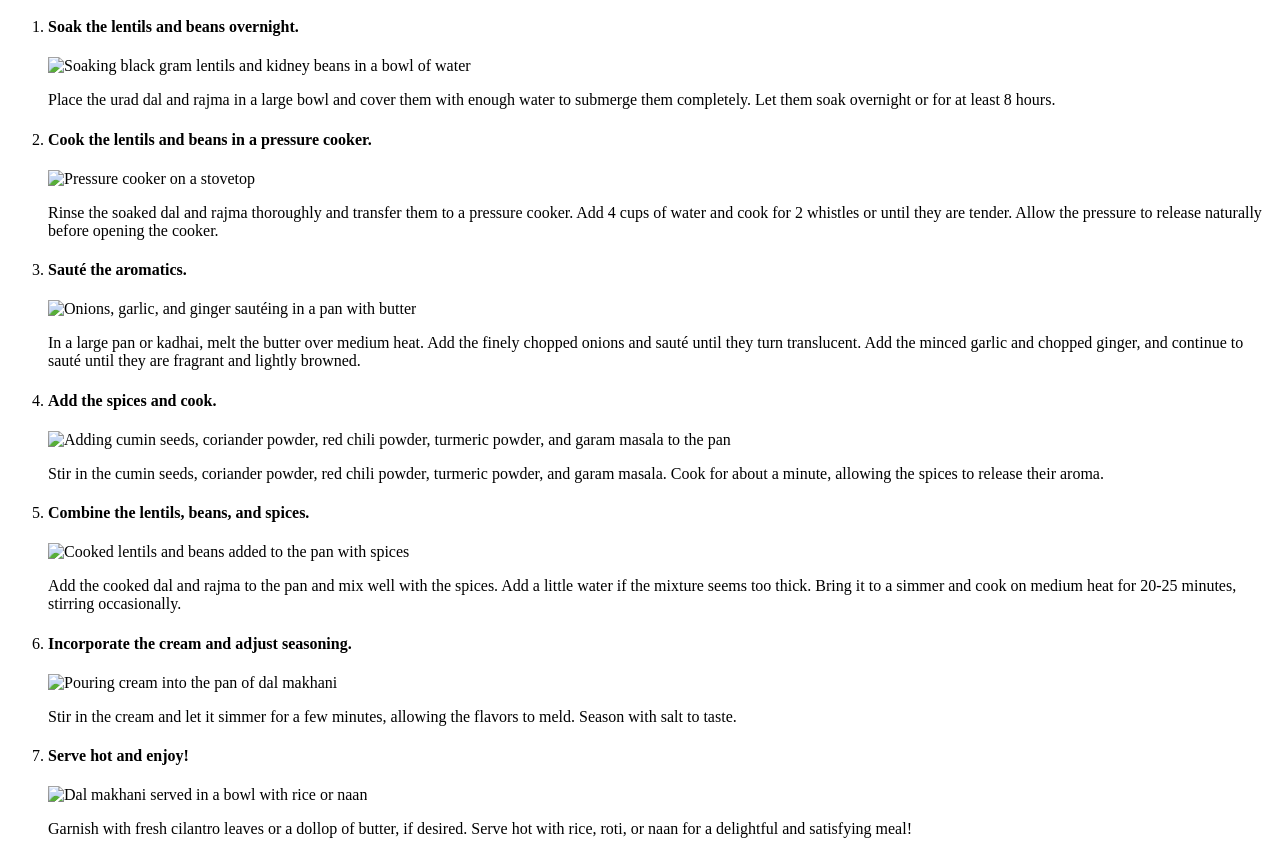
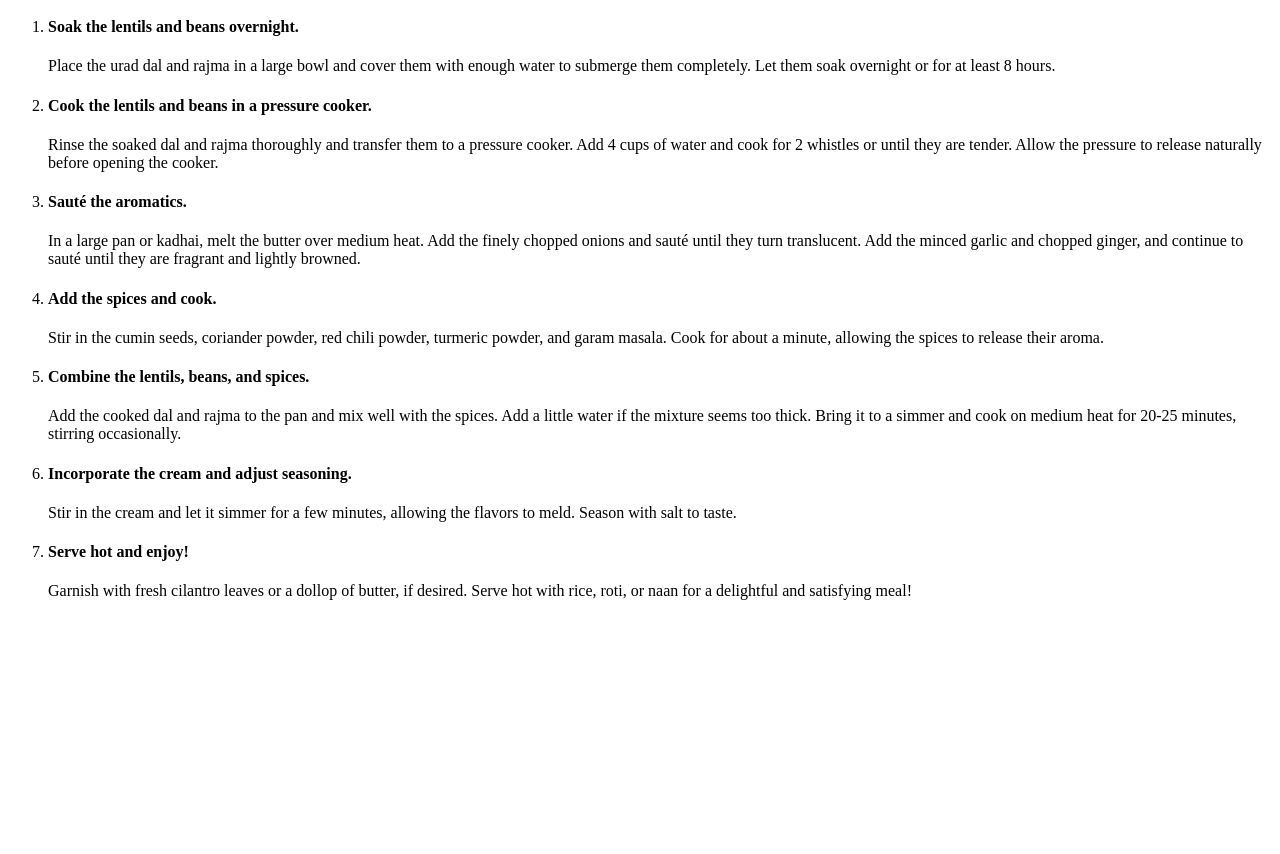
Before and after one commit to Hynorm/odin-recipes, a plain HTML site: page dalmkh.html in a window 1280 px wide. Shown: the part 492-1346 px from the top of the page. After the commit the page ends 1108 px from the top, so only its background shows below. Drawn offline with Linux system fonts and the light colour scheme.

Commit message:
The images were removed

```diff
--- a/dalmkh.html
+++ b/dalmkh.html
@@ -39,37 +39,30 @@
         <ol>
             <li>
               <h4>Soak the lentils and beans overnight.</h4>
-              <img src="image_of_soaking_lentils_and_beans.jpg" alt="Soaking black gram lentils and kidney beans in a bowl of water">
               <p>Place the urad dal and rajma in a large bowl and cover them with enough water to submerge them completely. Let them soak overnight or for at least 8 hours.</p>
             </li>
             <li>
               <h4>Cook the lentils and beans in a pressure cooker.</h4>
-              <img src="image_of_pressure_cooker.jpg" alt="Pressure cooker on a stovetop">
               <p>Rinse the soaked dal and rajma thoroughly and transfer them to a pressure cooker. Add 4 cups of water and cook for 2 whistles or until they are tender. Allow the pressure to release naturally before opening the cooker.</p>
             </li>
             <li>
               <h4>Sauté the aromatics.</h4>
-              <img src="image_of_sauteing_aromatics.jpg" alt="Onions, garlic, and ginger sautéing in a pan with butter">
               <p>In a large pan or kadhai, melt the butter over medium heat. Add the finely chopped onions and sauté until they turn translucent. Add the minced garlic and chopped ginger, and continue to sauté until they are fragrant and lightly browned.</p>
             </li>
             <li>
               <h4>Add the spices and cook.</h4>
-              <img src="image_of_adding_spices.jpg" alt="Adding cumin seeds, coriander powder, red chili powder, turmeric powder, and garam masala to the pan">
               <p>Stir in the cumin seeds, coriander powder, red chili powder, turmeric powder, and garam masala. Cook for about a minute, allowing the spices to release their aroma.</p>
             </li>
             <li>
               <h4>Combine the lentils, beans, and spices.</h4>
-              <img src="image_of_combining_ingredients.jpg" alt="Cooked lentils and beans added to the pan with spices">
               <p>Add the cooked dal and rajma to the pan and mix well with the spices. Add a little water if the mixture seems too thick. Bring it to a simmer and cook on medium heat for 20-25 minutes, stirring occasionally.</p>
             </li>
             <li>
               <h4>Incorporate the cream and adjust seasoning.</h4>
-              <img src="image_of_stirring_in_cream.jpg" alt="Pouring cream into the pan of dal makhani">
               <p>Stir in the cream and let it simmer for a few minutes, allowing the flavors to meld. Season with salt to taste.</p>
             </li>
             <li>
               <h4>Serve hot and enjoy!</h4>
-              <img src="image_of_dal_makhani_served.jpg" alt="Dal makhani served in a bowl with rice or naan">
               <p>Garnish with fresh cilantro leaves or a dollop of butter, if desired. Serve hot with rice, roti, or naan for a delightful and satisfying meal!</p>
             </li>
           </ol>
```
